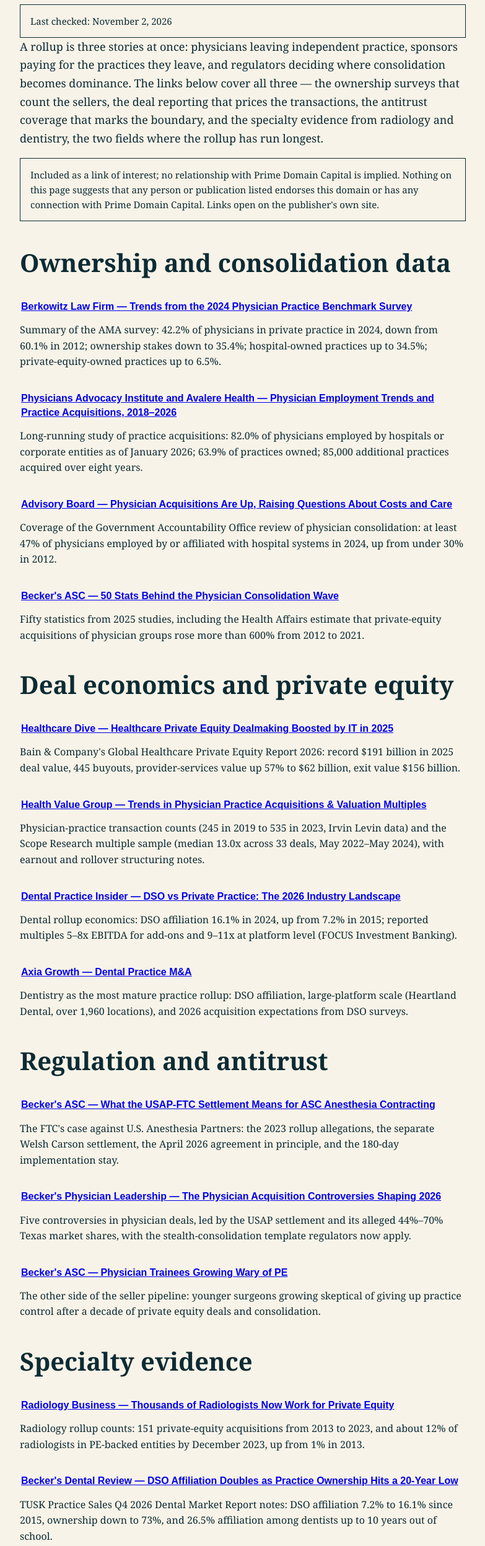
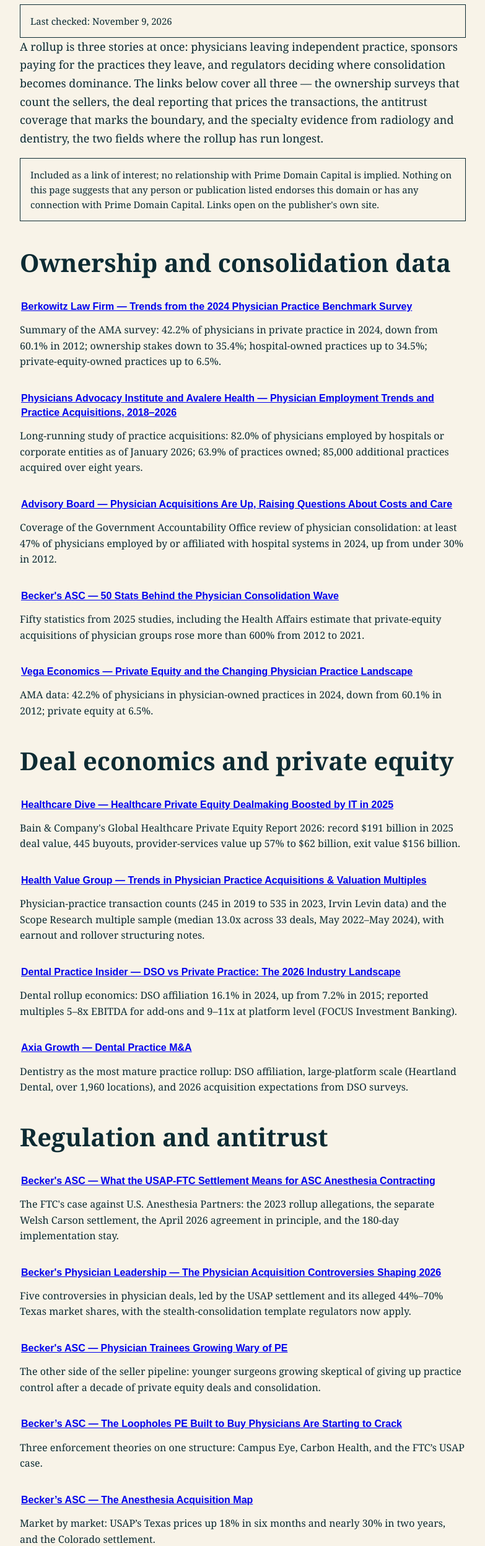
Before and after one commit to primedomaincapital/clinicrollups, a plain HTML site: page resources.html in a window 1280 px wide. Shown: the part 302-2797 px from the top of the page at 62% size, without its empty margins (248-1031 px from the left). Drawn offline with Linux system fonts and the light colour scheme.

Commit message:
Add files via upload

```diff
--- a/resources.html
+++ b/resources.html
@@ -59,7 +59,7 @@ footer a{color:var(--accent);text-decoration:none}
 <main class="cur-wrap">
 <div class="cur-kicker">Curator page</div>
 <h1>Where clinic rollups actually happen.</h1>
-<p class="cur-note">Last checked: November 2, 2026</p>
+<p class="cur-note">Last checked: November 9, 2026</p>
 <p class="cur-intro">A rollup is three stories at once: physicians leaving independent practice, sponsors paying for the practices they leave, and regulators deciding where consolidation becomes dominance. The links below cover all three — the ownership surveys that count the sellers, the deal reporting that prices the transactions, the antitrust coverage that marks the boundary, and the specialty evidence from radiology and dentistry, the two fields where the rollup has run longest.</p>
 <p class="cur-note">Included as a link of interest; no relationship with Prime Domain Capital is implied. Nothing on this page suggests that any person or publication listed endorses this domain or has any connection with Prime Domain Capital. Links open on the publisher's own site.</p>
 <nav class="toc" aria-label="On this page"><p class="toc-title">On this page</p><ul><li><a href="#ownership">Ownership and consolidation data</a></li><li><a href="#deals">Deal economics and private equity</a></li><li><a href="#regulation">Regulation and antitrust</a></li><li><a href="#specialty">Specialty evidence</a></li></ul></nav>
@@ -68,6 +68,7 @@ footer a{color:var(--accent);text-decoration:none}
 <div class="cur-item"><a href="https://www.physiciansadvocacyinstitute.org/PAI-Research/PAI-Avalere-Health-Report-on-Physician-Employment-Trends-and-Practice-Acquisitions-2018-2026">Physicians Advocacy Institute and Avalere Health — Physician Employment Trends and Practice Acquisitions, 2018–2026</a><p>Long-running study of practice acquisitions: 82.0% of physicians employed by hospitals or corporate entities as of January 2026; 63.9% of practices owned; 85,000 additional practices acquired over eight years.</p></div>
 <div class="cur-item"><a href="https://www.advisory.com/daily-briefing/2025/10/02/gao">Advisory Board — Physician Acquisitions Are Up, Raising Questions About Costs and Care</a><p>Coverage of the Government Accountability Office review of physician consolidation: at least 47% of physicians employed by or affiliated with hospital systems in 2024, up from under 30% in 2012.</p></div>
 <div class="cur-item"><a href="https://www.beckersasc.com/asc-transactions-and-valuation-issues/50-stats-behind-the-physician-consolidation-wave/">Becker's ASC — 50 Stats Behind the Physician Consolidation Wave</a><p>Fifty statistics from 2025 studies, including the Health Affairs estimate that private-equity acquisitions of physician groups rose more than 600% from 2012 to 2021.</p></div>
+<div class="cur-item"><a href="https://vegaeconomics.com/webfiles/Private%20Equity%20and%20Physician%20Practice%20Landscape.pdf">Vega Economics — Private Equity and the Changing Physician Practice Landscape</a><p>AMA data: 42.2% of physicians in physician-owned practices in 2024, down from 60.1% in 2012; private equity at 6.5%.</p></div>
 <h2 id="deals">Deal economics and private equity</h2>
 <div class="cur-item"><a href="https://www.healthcaredive.com/news/private-equity-healthcare-dealmaking-2025-IT-bain-company/809351/">Healthcare Dive — Healthcare Private Equity Dealmaking Boosted by IT in 2025</a><p>Bain &amp; Company's Global Healthcare Private Equity Report 2026: record $191 billion in 2025 deal value, 445 buyouts, provider-services value up 57% to $62 billion, exit value $156 billion.</p></div>
 <div class="cur-item"><a href="https://healthvaluegroup.com/trends-in-physician-practice-acquisitions-valuation-multiples/">Health Value Group — Trends in Physician Practice Acquisitions &amp; Valuation Multiples</a><p>Physician-practice transaction counts (245 in 2019 to 535 in 2023, Irvin Levin data) and the Scope Research multiple sample (median 13.0x across 33 deals, May 2022–May 2024), with earnout and rollover structuring notes.</p></div>
@@ -77,6 +78,8 @@ footer a{color:var(--accent);text-decoration:none}
 <div class="cur-item"><a href="https://www.beckersasc.com/anesthesia/what-the-usap-ftc-settlement-means-for-asc-anesthesia-contracting/">Becker's ASC — What the USAP-FTC Settlement Means for ASC Anesthesia Contracting</a><p>The FTC's case against U.S. Anesthesia Partners: the 2023 rollup allegations, the separate Welsh Carson settlement, the April 2026 agreement in principle, and the 180-day implementation stay.</p></div>
 <div class="cur-item"><a href="https://www.beckersphysicianleadership.com/asc-transactions-and-valuation-issues/5-physician-acquisition-controversies-in-2026/">Becker's Physician Leadership — The Physician Acquisition Controversies Shaping 2026</a><p>Five controversies in physician deals, led by the USAP settlement and its alleged 44%–70% Texas market shares, with the stealth-consolidation template regulators now apply.</p></div>
 <div class="cur-item"><a href="https://www.beckersasc.com/private-equity/physician-trainees-growing-wary-of-pe/">Becker's ASC — Physician Trainees Growing Wary of PE</a><p>The other side of the seller pipeline: younger surgeons growing skeptical of giving up practice control after a decade of private equity deals and consolidation.</p></div>
+<div class="cur-item"><a href="https://www.beckersasc.com/private-equity/the-loopholes-pe-built-to-buy-physicians-are-starting-to-crack/">Becker’s ASC — The Loopholes PE Built to Buy Physicians Are Starting to Crack</a><p>Three enforcement theories on one structure: Campus Eye, Carbon Health, and the FTC’s USAP case.</p></div>
+<div class="cur-item"><a href="https://www.beckersasc.com/anesthesia/the-anesthesia-acquisition-map/">Becker’s ASC — The Anesthesia Acquisition Map</a><p>Market by market: USAP’s Texas prices up 18% in six months and nearly 30% in two years, and the Colorado settlement.</p></div>
 <h2 id="specialty">Specialty evidence</h2>
 <div class="cur-item"><a href="https://radiologybusiness.com/topics/healthcare-management/mergers-and-acquisitions/thousands-radiologists-now-work-private-equity-sharply-decade-ago">Radiology Business — Thousands of Radiologists Now Work for Private Equity</a><p>Radiology rollup counts: 151 private-equity acquisitions from 2013 to 2023, and about 12% of radiologists in PE-backed entities by December 2023, up from 1% in 2013.</p></div>
 <div class="cur-item"><a href="https://www.beckersdental.com/dso-dpms/dso-affiliation-doubles-as-practice-ownership-hits-a-20-year-low-8-notes/">Becker's Dental Review — DSO Affiliation Doubles as Practice Ownership Hits a 20-Year Low</a><p>TUSK Practice Sales Q4 2026 Dental Market Report notes: DSO affiliation 7.2% to 16.1% since 2015, ownership down to 73%, and 26.5% affiliation among dentists up to 10 years out of school.</p></div>
@@ -86,7 +89,7 @@ footer a{color:var(--accent);text-decoration:none}
 <p>Questions about this domain: <a href="mailto:info@primedomaincapital.com">info@primedomaincapital.com</a></p>
 </div>
 <h2>Changelog</h2>
-<ul><li>November 2, 2026: Initial edition — ownership and consolidation data, deal economics and private equity, regulation and antitrust, and specialty evidence established (13 items, all verified November 2, 2026).</li></ul>
+<ul><li>November 9, 2026: Link re-check: no dead links removed. 403/429 responses from bot-protected publishers were verified live by page content or search index. Added 3 new links.</li><li>November 2, 2026: Initial edition — ownership and consolidation data, deal economics and private equity, regulation and antitrust, and specialty evidence established (13 items, all verified November 2, 2026).</li></ul>
 </main>
 <footer><p>Offered by <strong>Prime Domain Capital</strong> · Private holder selling its own domain assets</p><p><a href="mailto:info@primedomaincapital.com">info@primedomaincapital.com</a></p></footer>
 <script defer src="https://static.cloudflareinsights.com/beacon.min.js" data-cf-beacon='{"token": "1407571ec8bc45c3a082c91096558135"}'></script>
```
